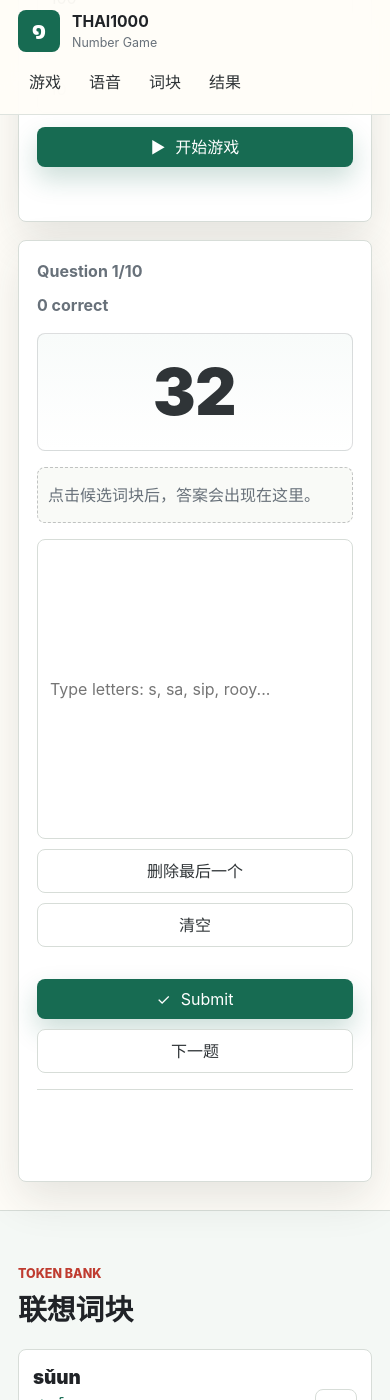
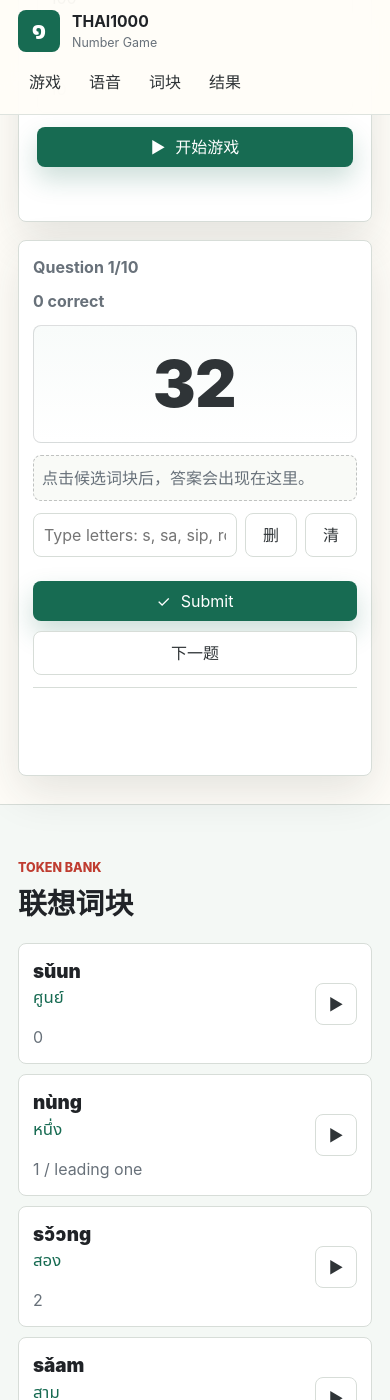
Before and after one commit to Shunxing-Fan/Shunxing-Fan.github.io, a Jekyll site: the page thai1000-number-game/index.html, which Jekyll copies as it is, in a window 390 px wide and 1400 px high, scrolled down 909 px. Built offline with Jekyll 4.4.1, drawn with Linux system fonts in a browser that asks for light colours.

Commit message:
Compact number game mobile input

```diff
--- a/thai1000-number-game/index.html
+++ b/thai1000-number-game/index.html
@@ -83,7 +83,7 @@
           <div class="answer-display" id="answerDisplay" aria-label="Selected answer tokens"></div>
           <div class="input-row">
             <input id="answerInput" type="text" autocomplete="off" autocapitalize="off" spellcheck="false" placeholder="Type letters: s, sa, sip, rooy..." aria-label="Search romanized Thai number token">
-            <button class="secondary-action" id="undoToken" type="button">删除最后一个</button>
+            <button class="secondary-action" id="undoToken" type="button" aria-label="删除最后一个 token" data-short-label="删">删除最后一个</button>
             <button class="secondary-action" id="clearAnswer" type="button">清空</button>
           </div>
           <div class="suggestions" id="suggestions" aria-label="Token suggestions"></div>
--- a/thai1000-number-game/styles.css
+++ b/thai1000-number-game/styles.css
@@ -1158,3 +1158,70 @@ input[type="range"] {
     width: 100%;
   }
 }
+
+@media (max-width: 620px) {
+  .play-panel {
+    gap: 12px;
+    padding: 14px;
+  }
+
+  .answer-display {
+    min-height: 46px;
+    padding: 8px;
+  }
+
+  .input-row {
+    display: grid;
+    grid-template-columns: minmax(0, 1fr) 52px 52px;
+    align-items: stretch;
+    gap: 8px;
+  }
+
+  .input-row input {
+    width: auto;
+    min-height: 44px;
+    padding: 9px 10px;
+    font-size: 16px;
+  }
+
+  .input-row button {
+    width: 52px;
+    min-width: 0;
+    min-height: 44px;
+    padding: 0;
+    overflow: hidden;
+    white-space: nowrap;
+  }
+
+  #undoToken {
+    color: transparent;
+    position: relative;
+  }
+
+  #undoToken::after {
+    content: attr(data-short-label);
+    position: absolute;
+    inset: 0;
+    display: grid;
+    place-items: center;
+    color: var(--charcoal);
+  }
+
+  #clearAnswer {
+    font-size: 0;
+  }
+
+  #clearAnswer::after {
+    content: "清";
+    font-size: 1rem;
+  }
+
+  .suggestions {
+    gap: 8px;
+  }
+
+  .suggestion-button {
+    min-height: 54px;
+    padding: 9px 10px;
+  }
+}
```
